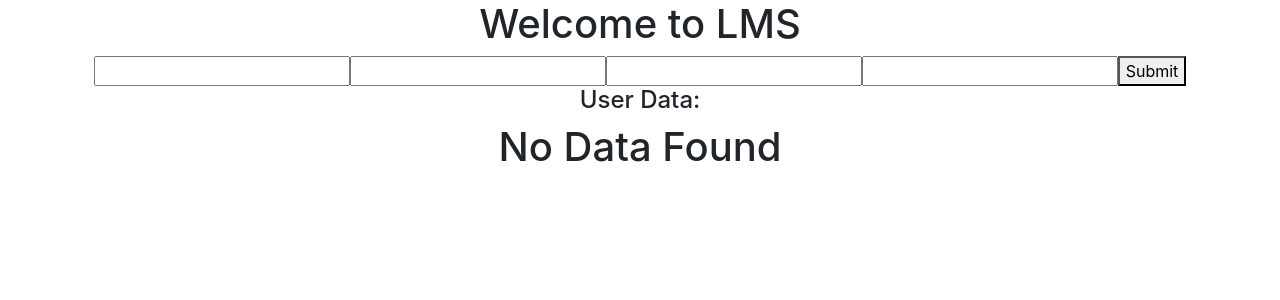
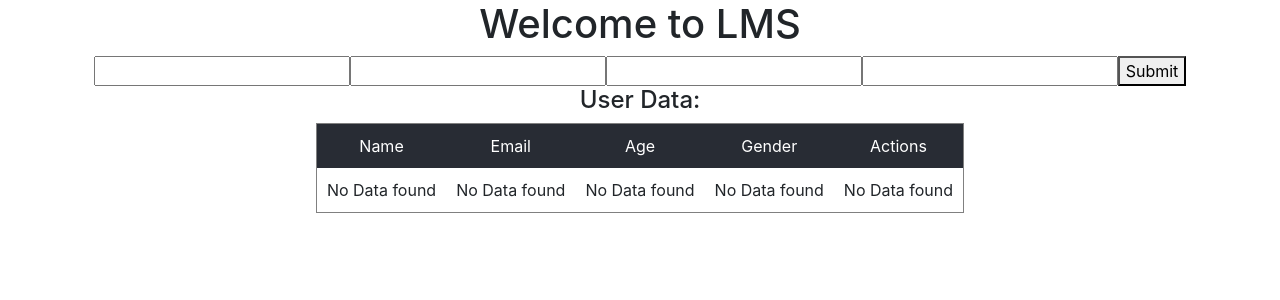
Before and after one commit to muhammadsajid3674/Context-API, a React (Create React App) app: page / in a window 1280 px wide. Shown: the top 300 px of the page. Built offline with nearby package versions, Linux system fonts and the light colour scheme.

Commit message:
DELET_STD functionality added

```diff
--- a/src/Context/MyProvider.js
+++ b/src/Context/MyProvider.js
@@ -8,17 +8,25 @@ const MyProvider = () => {
 
     const tableHead = ['Name', 'Email', 'Age', 'Gender']
 
-    const dispatchStdEvent = (actionType, payload) =>{
-        switch(actionType){
-            case 'ADD_STD' :
+    const dispatchStdEvent = (actionType, payload) => {
+        switch (actionType) {
+            case 'ADD_STD':
                 setStd([...std, payload.newStd]);
+                return;
+            case 'DELETE_STD':
+                let afterDelte = std.filter((elem, index) => index !== payload.stdIndex);
+                setStd(afterDelte);
+                return;
+            case 'UPDATE_STD':
+                return;
+            default:
                 return;
         }
     }
 
     return (
         <MyContext.Provider value={{ tableHead, std, dispatchStdEvent }}>
-            <AddStd/>
+            <AddStd />
             <DataTable />
         </MyContext.Provider>
     )
--- a/src/components/DataTable.js
+++ b/src/components/DataTable.js
@@ -1,24 +1,31 @@
-import React from 'react'
+import React, { useContext } from 'react'
 import MyContext from '../Context/MyContext'
 
 const DataTable = () => {
+
+    const { dispatchStdEvent } = useContext(MyContext)
+
+    const handleDelete = (event) => {
+        dispatchStdEvent('DELETE_STD', { stdIndex: event })
+    }
+
     return (
         <MyContext.Consumer>
             {context => (
                 <div className='tableMain'>
                     <h4>User Data:</h4>
-                    {context.std && Array.isArray(context.std) && context.std.length > 0 ? (
                     <table border='1' cellSpacing='0' cellPadding='10'>
                         <thead>
                             <tr >
                                 {context.tableHead.map(userId => {
-                                    return <td key={userId}>{userId}</td>
+                                    return <td className='text-center' key={userId}>{userId}</td>
                                 })}
-                                <td>Actions</td>
+                                <td className='text-center'>Actions</td>
                             </tr>
                         </thead>
+                        {context.std && Array.isArray(context.std) && context.std.length > 0 ? (
                             <tbody>
-                            {Object.keys(context.std).map(userId => {
+                                {Object.keys(context.std).map((userId, index) => {
                                     return <tr key={userId}>
                                         <td>{context.std[userId].name}</td>
                                         <td>{context.std[userId].email}</td>
@@ -26,16 +33,24 @@ const DataTable = () => {
                                         <td>{context.std[userId].gender}</td>
                                         <td>
                                             <button>Edit</button>
-                                        <button>Delete</button>
+                                            <button onClick={() => handleDelete(index)}>Delete</button>
                                         </td>
                                     </tr>
                                 })}
                             </tbody>
+                        ) : (
+                            <tbody>
+                                <tr>
+                                    <td>No Data found</td>
+                                    <td>No Data found</td>
+                                    <td>No Data found</td>
+                                    <td>No Data found</td>
+                                    <td>No Data found</td>
+                                </tr>
+                            </tbody>
+                        )}
                     </table>
 
-                    ) : (
-                        <h1>No Data Found</h1>
-                    )}
                 </div>
             )}
         </MyContext.Consumer>
```
Lines whose indentation alone changed are shown as unchanged.
